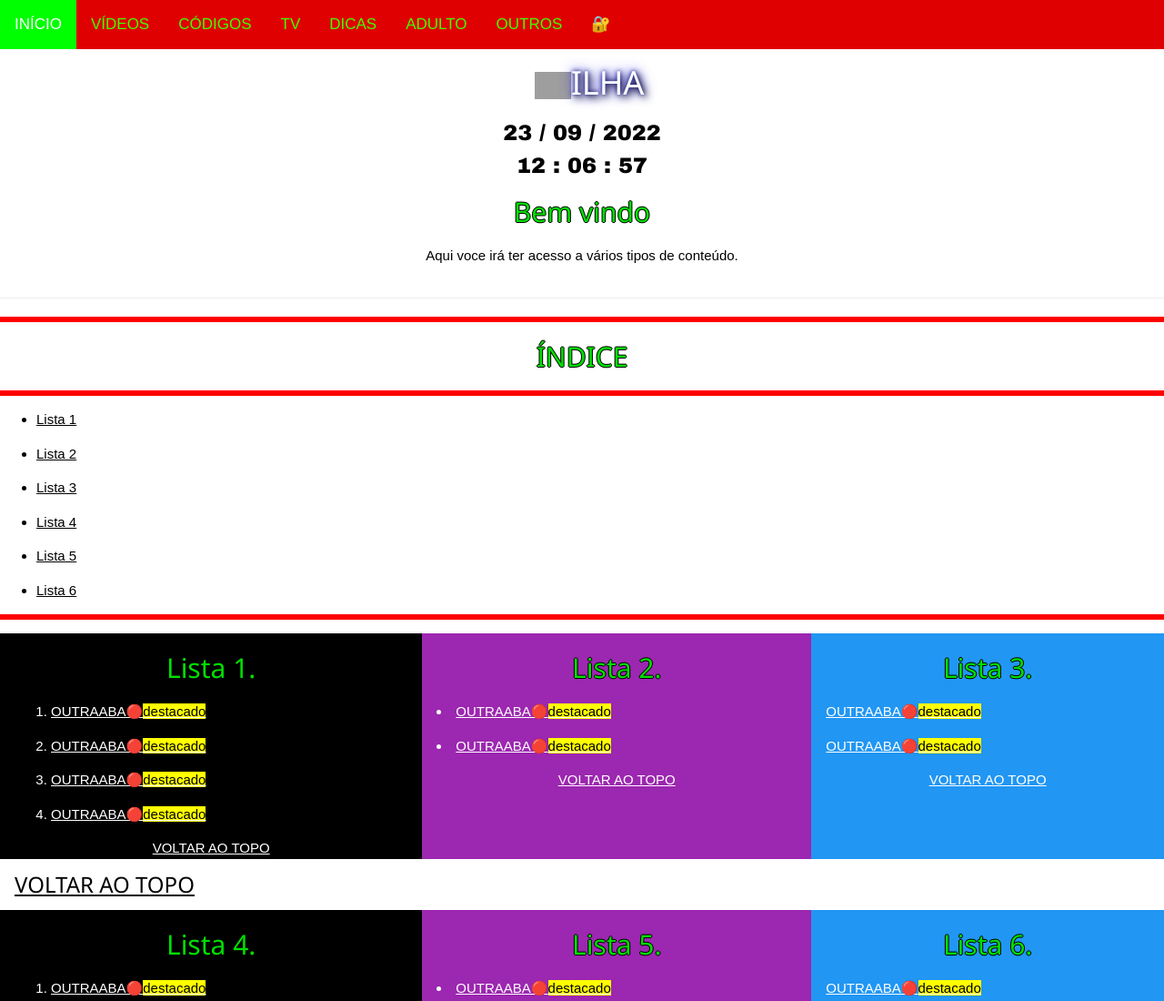
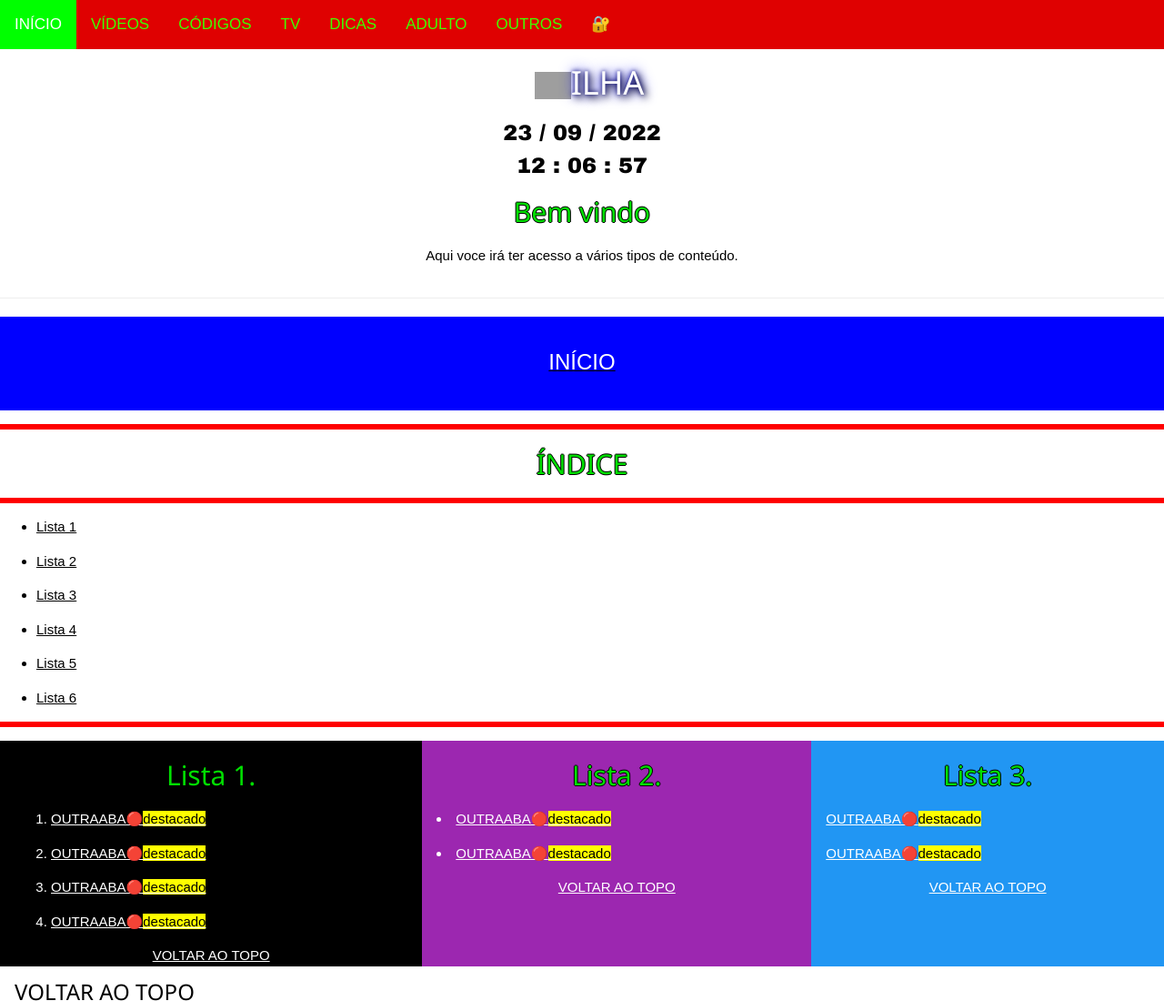
Before and after one commit to santos246/ILHA, a plain HTML site: page index.html in a window 1280 px wide. Shown: the top 1100 px of the page at 91% size. Drawn offline with nearby package versions, Linux system fonts and the light colour scheme; grey boxes are pictures that could not be loaded.

Commit message:
Update index.html

```diff
--- a/index.html
+++ b/index.html
@@ -119,7 +119,9 @@ setTimeout("atualizaRelogio()",1000);
 </div>
 <!-------------------------------------------------->
 <HR/>
-<!-------------------------------------------------->
+<!---------------------FAIXA AZUL----------------------->
+<a href="https://santos246.github.io/INICIO/" target="_self">
+<div height="100" style="background-color: blue;line-height: 100px;text-align: center;"><p style="color: white"><FONT SIZE=+2>INÍCIO</FONT></p></div></a>
 <!-------------------------------------------------->
 <!-------------------------------------------------->
 <!-------------------------------------------------->
```
